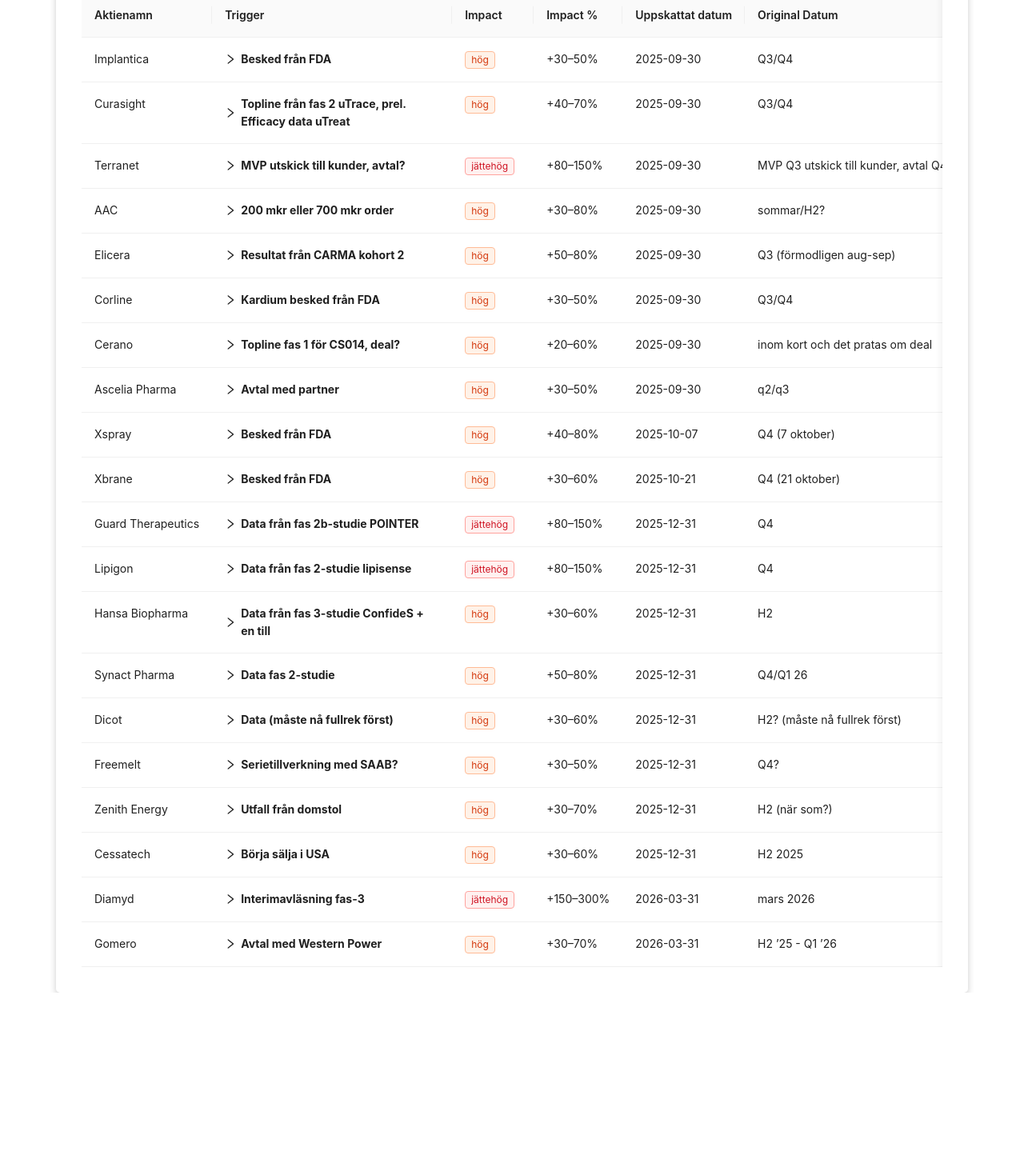
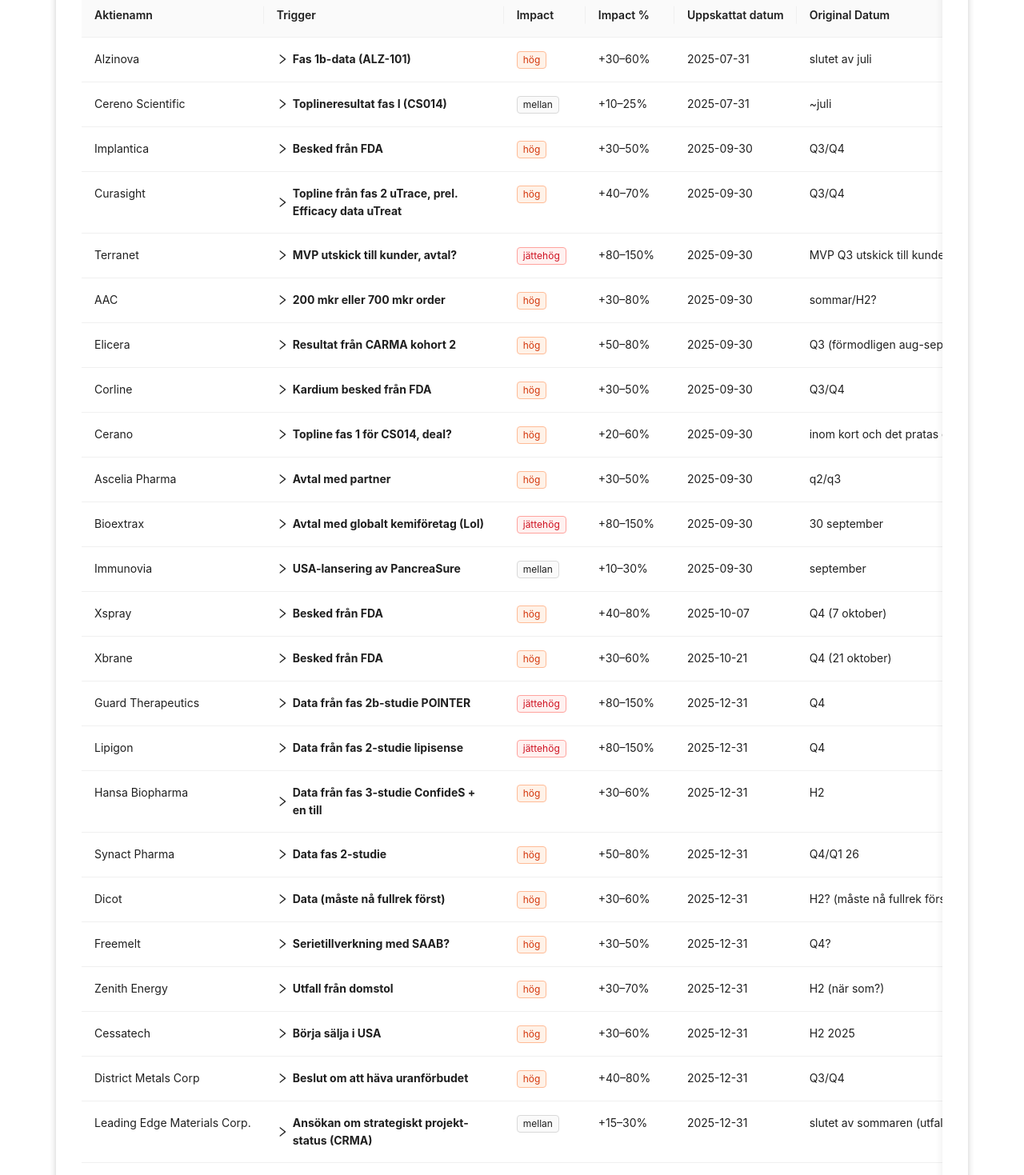
Before and after one commit to psykopotatis/lambo-triggers, a React (Create React App) app: page / in a window 1280 px wide. Shown: the part 160-1629 px from the top of the page at 80% size. Before the commit the page ends 1401 px from the top, so only its background shows below. Built offline with nearby package versions, Linux system fonts and the light colour scheme; the HTML template or start-up script is replaced by a standard one.

Commit message:
Add more triggers

```diff
--- a/src/data.js
+++ b/src/data.js
@@ -178,6 +178,69 @@
         "triggerDescription": "Ett kommersiellt partnerskapsavtal för Ascelias ledande läkemedel Orviglance (en kontrastvätska för lever-MRI vid nedsatt njurfunktion). Efter framgångsrika fas-III-resultat för Orviglance (studien SPARKLE visade signifikant förbättrad visualisering av levertumörer) är bolagets fokus nu att säkra en lanseringspartner. FDA-ansökan planeras lämnas in omkring mitten av 2025 och parallellt pågår dialog med potentiella partners om marknadsföring/distribution. Ett avtal skulle sannolikt ge Ascelia upfront-betalning och milstolpar samt tillgång till partnerns kommersiella infrastruktur – vilket avsevärt minskar Ascelias finansieringsbehov och bekräftar Orviglances marknadspotential. Aktien förväntas reagera klart positivt om ett partneravtal annonseras, då det eliminerar mycket osäkerhet; uppsidan bedöms som hög (t.ex. i storleksordningen +30–50 %).",
         "triggerImpact": "hög",
         "triggerImpactPercentage": "+30–50%"
+    },
+    {
+        "stockName": "District Metals Corp",
+        "trigger": "Beslut om att häva uranförbudet",
+        "date": "2025-12-31",
+        "originalDate": "Q3/Q4",
+        "triggerDescription": "Sveriges regering föreslår att upphäva förbudet mot uranbrytning, och en omröstning i riksdagen väntas under hösten 2025 (Q3/Q4), med ny lag i så fall gällande från 1 jan 2026:contentReference[oaicite:0]{index=0}. Om förbudet avskaffas kan District Metals återuppta prospektering och utveckling av sina svenska uranrika tillgångar, bland annat Viken-fyndigheten med betydande uran- och vanadiuminnehåll. Ett slopat uranförbud skulle undanröja ett stort regulatoriskt hinder för bolaget och markant öka potentialen för dess projekt.",
+        "triggerImpact": "hög",
+        "triggerImpactPercentage": "+40–80%"
+    },
+    {
+        "stockName": "Alzinova",
+        "trigger": "Fas 1b-data (ALZ-101)",
+        "date": "2025-07-31",
+        "originalDate": "slutet av juli",
+        "triggerDescription": "Alzinova väntas presentera slutdata från sin fas 1b-studie med vaccinkandidaten ALZ-101 mot Alzheimers sjukdom i slutet av juli 2025. Studien utvärderar säkerhet och immunrespons hos patienter, och tidigare delresultat visar på god tolerabilitet och ett starkt, oligomer-specifikt immunsvar hos >95 % av patienterna:contentReference[oaicite:1]{index=1}:contentReference[oaicite:2]{index=2}. Positiva fas 1b-data skulle bekräfta plattformens potential och bana väg för en fas 2-studie, vilket kan attrahera partnerintresse givet det enorma behovet inom Alzheimers.",
+        "triggerImpact": "hög",
+        "triggerImpactPercentage": "+30–60%"
+    },
+    {
+        "stockName": "Cereno Scientific",
+        "trigger": "Toplineresultat fas I (CS014)",
+        "date": "2025-07-31",
+        "originalDate": "~juli",
+        "triggerDescription": "Cereno Scientific räknar med att topline-resultat från bolagets fas I-studie av CS014 (en ny HDAC-hämmare) kan presenteras omkring juli 2025:contentReference[oaicite:3]{index=3}. CS014 är en epigenetisk läkemedelskandidat med multimodal verkningsmekanism som siktar på underliggande sjukdomsprocesser vid svåra kardiovaskulära och lungsjukdomar (den första indikationen är idiopatisk lungfibros):contentReference[oaicite:4]{index=4}. Fas I-prövningen i friska frivilliga har fokuserat på säkerhet, tolerabilitet och farmakokinetik, och ett positivt utfall (utan dosbegränsande biverkningar) skulle möjliggöra start av fas II-studier och öka chanserna till partnerskap eller fortsatt finansiering.",
+        "triggerImpact": "mellan",
+        "triggerImpactPercentage": "+10–25%"
+    },
+    {
+        "stockName": "Leading Edge Materials Corp.",
+        "trigger": "Ansökan om strategiskt projekt-status (CRMA)",
+        "date": "2025-12-31",
+        "originalDate": "slutet av sommaren (utfall ~Q4)",
+        "triggerDescription": "EU:s initiativ Critical Raw Materials Act (CRMA) öppnar en ny ansökningsrunda för strategiska projekt mot slutet av sommaren 2025, och Leading Edge Materials avser att återigen ansöka om att klassas som \"Strategiskt projekt\" för sin svenska tunga sällsynta jordartsfyndighet Norra Kärr:contentReference[oaicite:5]{index=5}. Ett beslut kring denna ansökan väntas omkring Q4 2025. Om Norra Kärr erhåller strategiskt projekt-status enligt CRMA skulle det bekräfta projektets vikt för EU och underlätta tillstånd och finansiering, vilket sannolikt gynnar aktien.",
+        "triggerImpact": "mellan",
+        "triggerImpactPercentage": "+15–30%"
+    },
+    {
+        "stockName": "Bioextrax",
+        "trigger": "Avtal med globalt kemiföretag (LoI)",
+        "date": "2025-09-30",
+        "originalDate": "30 september",
+        "triggerDescription": "Bioextrax har förlängt sin bindande avsiktsförklaring (LoI) med ett av världens tre största kemiföretag till den 30 september 2025:contentReference[oaicite:6]{index=6}. Syftet är att parterna före detta datum ska enas om ett långsiktigt avtal rörande Bioextrax teknologi för bioplasten PHA (medium-chain-length PHA) inom Home & Personal Care-sektorn:contentReference[oaicite:7]{index=7}. Om ett slutligt licensavtal tecknas med detta globala topp-3 kemibolag skulle det innebära ett genombrott för Bioextrax och förväntas ge en mycket kraftig kursreaktion.",
+        "triggerImpact": "jättehög",
+        "triggerImpactPercentage": "+80–150%"
+    },
+    {
+        "stockName": "Immunovia",
+        "trigger": "USA-lansering av PancreaSure",
+        "date": "2025-09-30",
+        "originalDate": "september",
+        "triggerDescription": "Immunovia förbereder en kommersiell lansering av sitt blodtest PancreaSure för tidig upptäckt av bukspottkörtelcancer på den amerikanska marknaden i september 2025:contentReference[oaicite:8]{index=8}. PancreaSure är ett nästa generations test som med hjälp av AI-baserad biomarköranalys upptäcker tidiga stadier av pankreascancer hos högriskpatienter:contentReference[oaicite:9]{index=9}. En lyckad USA-lansering – tillsammans med ytterligare studier för att visa kliniskt värde och säkra ersättning – skulle stärka Immunovias kommersiella utsikter avsevärt efter en utmanande utvecklingsfas.",
+        "triggerImpact": "mellan",
+        "triggerImpactPercentage": "+10–30%"
+    },
+    {
+        "stockName": "Xoma",
+        "trigger": "Slutfört utvecklingsprojekt med Alfa Laval",
+        "date": "2025-12-31",
+        "originalDate": "slutet av 2025",
+        "triggerDescription": "Xoma AB genomför i samarbete med Alfa Laval ett utvecklingsprojekt för att integrera Alfa Lavals högvarvseparatorer i Xomas algproduktionssystem, med målet att effektivt separera odlade mikroalger från vatten:contentReference[oaicite:10]{index=10}. Projektet finansieras helt av Alfa Laval och Xoma räknar med att det ska vara färdigställt till slutet av 2025 om utvecklingen går enligt plan:contentReference[oaicite:11]{index=11}. Ett framgångsrikt slutförande av projektet skulle utgöra en viktig milstolpe som möjliggör pilotprojekt med industriella partners och banar väg för kommersialisering av Xomas algteknologi (FLOW), vilket väntas ge påtaglig kurspotential.",
+        "triggerImpact": "hög",
+        "triggerImpactPercentage": "+30–60%"
     }
 ];
 export default triggerData;
```
Also changed, not shown: ai_notes.txt (added).
